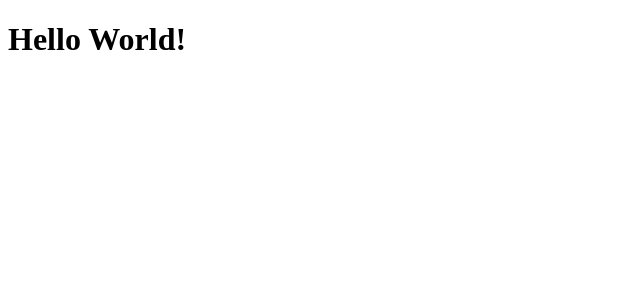
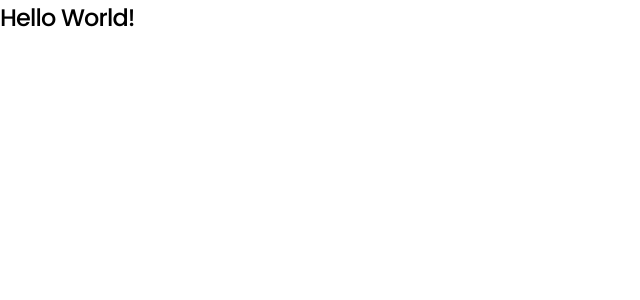
Before and after one commit to ViniciusmDias/button-component, a React (Create React App) app: page / in a window 1280 px wide. Shown: the top 300 px of the page, without its empty margins (0-640 px from the left). Built offline with nearby package versions, Linux system fonts and the light colour scheme.

Commit message:
If applied this commit will Create the global styles of application

```diff
--- a/package.json
+++ b/package.json
@@ -20,6 +20,7 @@
     "react": "^17.0.1",
     "react-dom": "^17.0.1",
     "react-scripts": "4.0.0",
+    "styled-components": "^5.2.1",
     "typescript": "^4.0.3",
     "web-vitals": "^0.2.4"
   },
@@ -48,6 +49,7 @@
     ]
   },
   "devDependencies": {
+    "@types/styled-components": "^5.1.4",
     "eslint": "^7.2.0",
     "eslint-config-prettier": "^6.15.0",
     "eslint-import-resolver-typescript": "^2.3.0",
--- a/public/index.html
+++ b/public/index.html
@@ -5,6 +5,11 @@
     <link rel="icon" href="%PUBLIC_URL%/favicon.ico" />
     <meta name="viewport" content="width=device-width, initial-scale=1" />
     <meta name="theme-color" content="#000000" />
+    <link rel="preconnect" href="https://fonts.gstatic.com" />
+    <link
+      href="https://fonts.googleapis.com/css2?family=Noto+Sans+JP:wght@500;700&family=Poppins:wght@500;600&family=Ubuntu+Mono&display=swap"
+      rel="stylesheet"
+    />
     <meta
       name="description"
       content="A reusable button with all the states in the design and a page displaying all the states."
--- a/src/App.tsx
+++ b/src/App.tsx
@@ -1,8 +1,10 @@
 import React from 'react';
+import GlobalStyles from './styles/global';
 
 function App() {
   return (
     <>
+      <GlobalStyles />
       <h1>Hello World!</h1>
     </>
   );
--- /dev/null
+++ b/src/styles/global.ts
@@ -0,0 +1,66 @@
+import { createGlobalStyle } from 'styled-components';
+
+export default createGlobalStyle`
+
+  html {
+    --e-global-color-text-default: #3F3F3F;
+    --e-global-color-text-primary: #2962FF;
+    --e-global-color-text-header: #9E9E9E;
+    --e-global-color-text-header-selected: #090F31;
+
+    --e-global-color-button-default: #E0E0E0;
+    --e-global-color-button-default-hover: #AEAEAE;
+    --e-global-color-button-primary: #2962FF;
+    --e-global-color-button-primary-hover: #0039CB;
+    --e-global-color-button-secondary: #455A64;
+    --e-global-color-button-secondary-hover: #1C313A;
+    --e-global-color-button-danger: #D32F2F;
+    --e-global-color-button-danger: #9A0007;
+
+    --e-global-color-background: #ffffff;
+
+    font-size: 14px;
+  }
+
+  * {
+    margin: 0;
+    padding: 0;
+    outline: 0;
+    box-sizing: border-box;
+    -webkit-font-smoothing: antialiased;
+    -moz-osx-font-smoothing: grayscale;
+  }
+
+  body, input, button {
+    font-family: 'Noto Sans JP', sans-serif;
+    background: var(--e-global-color-background);
+    color: var(--e-global-color-default);
+  }
+
+  h1 {
+    font-family: 'Poppins', sans-serif;
+    font-size: 1.715rem;
+    line-height: 36px;
+    letter-spacing: -0.035em;
+    font-weight: 500;
+  }
+
+  p {
+    font-size: 1rem;
+    line-height: 20px;
+    font-weight: 500;
+  }
+
+  button {
+    cursor: pointer
+  }
+
+  a, button {
+    opacity: 1;
+
+    &:hover {
+      opacity: 0.8;
+    }
+  }
+
+`;
```
Also changed, not shown: 1 other file (tests, documents, lock files or other folders).
